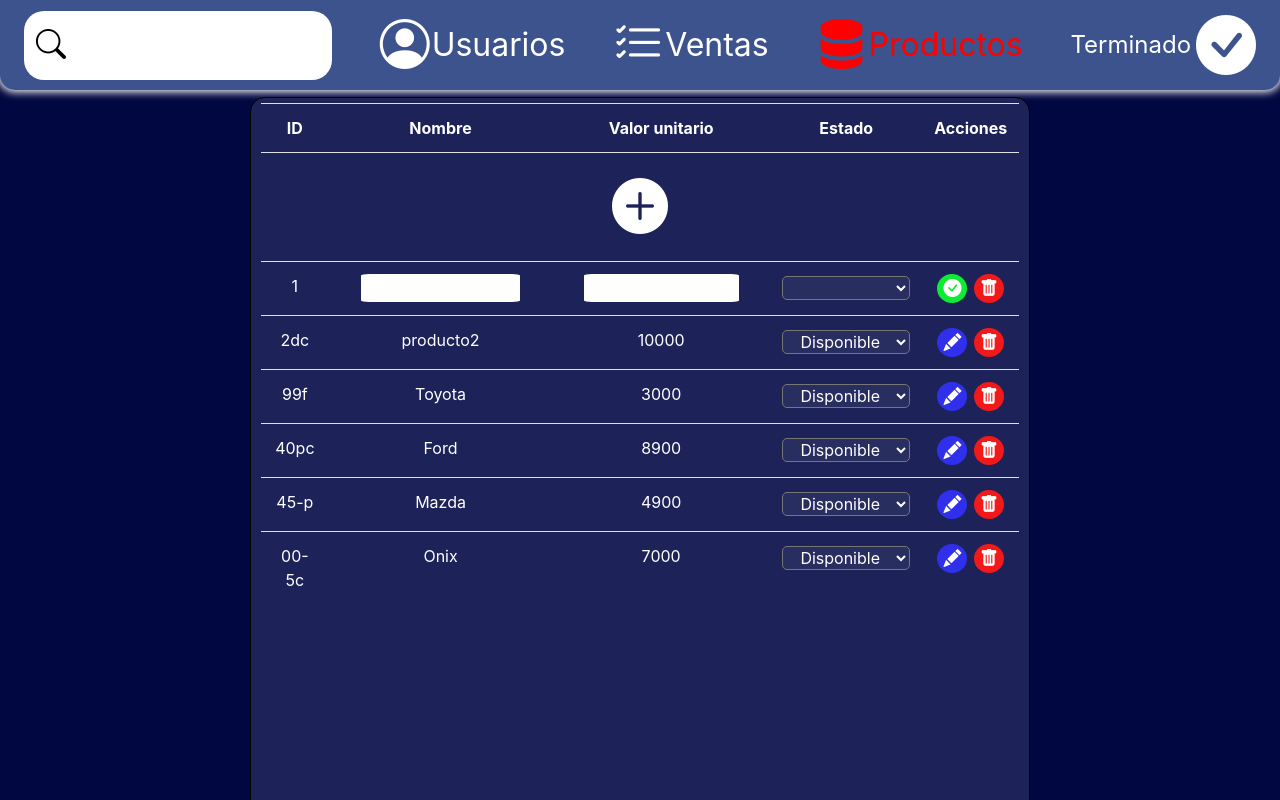
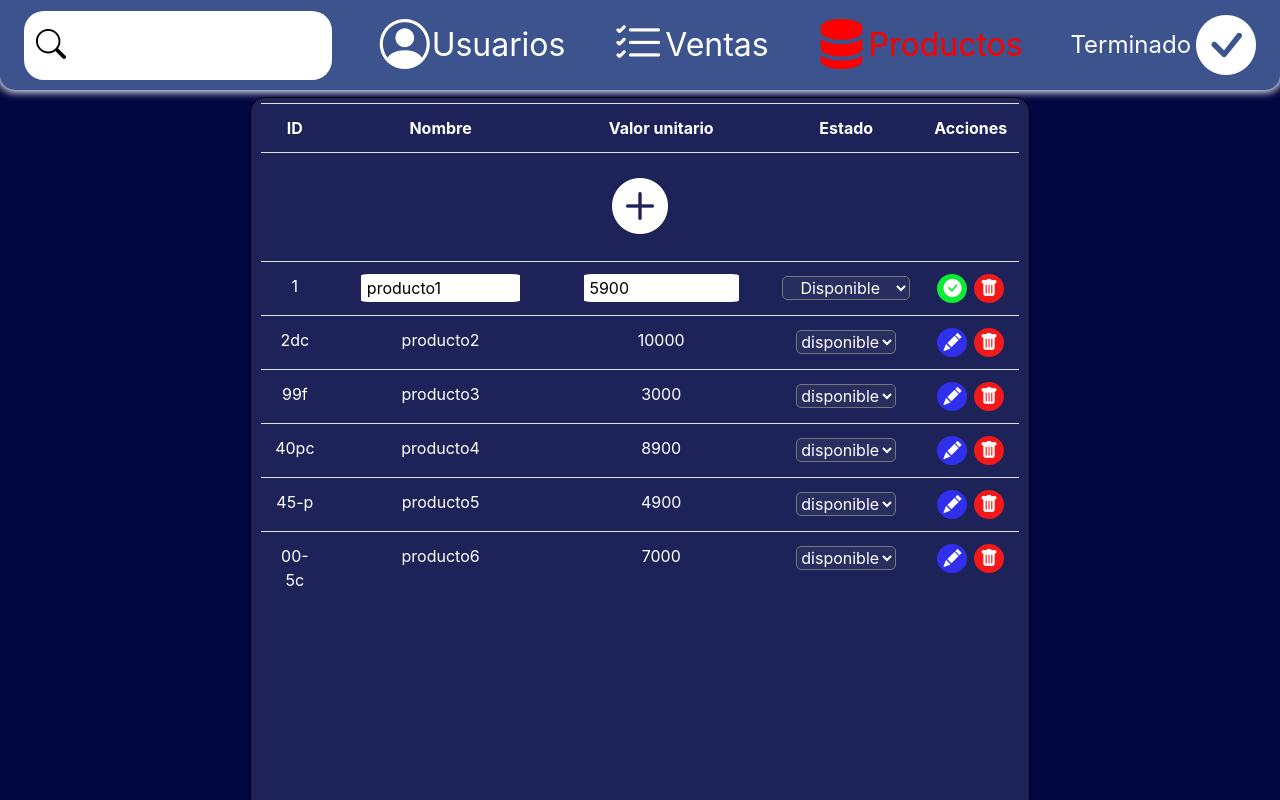
Before and after one commit to Alexcastr/deveApps, a React (Create React App) app: page /productos in a window 1280 px wide. Both pictures are taken after a click on the button 924 px from the left and 288 px from the top of the page. Built offline with nearby package versions, Linux system fonts and the light colour scheme.

Commit message:
capturar los datos de un select

```diff
--- a/src/Components/bodyProduct.jsx
+++ b/src/Components/bodyProduct.jsx
@@ -2,40 +2,43 @@ import { Link } from "react-router-dom";
 import { useState, useEffect } from "react";
 import { nanoid } from "nanoid";
 
-
-const Bodyproduct =()=>{
-
-const productList =
-[
+const Bodyproduct = () => {
+  const productList = [
     {
       id: "1",
       name: "producto1",
       value: 5900,
+      selection: "disponible",
     },
     {
       id: "2dc",
       name: "producto2",
       value: 10000,
+      selection: "disponible",
     },
     {
       id: "99f",
-  name: "Toyota",
+      name: "producto3",
       value: 3000,
+      selection: "disponible",
     },
     {
       id: "40pc",
-  name: "Ford",
+      name: "producto4",
       value: 8900,
+      selection: "disponible",
     },
     {
       id: "45-p",
-  name: "Mazda",
+      name: "producto5",
       value: 4900,
+      selection: "disponible",
     },
     {
       id: "00-5c",
-  name: "Onix",
+      name: "producto6",
       value: 7000,
+      selection: "disponible",
     },
   ];
   const [products, setProducts] = useState([]);
@@ -44,13 +47,27 @@ useEffect(() => {
     setProducts(productList);
   }, []);
 
-return(
-  <TableList productList={products}/>
-)
+  return <TableList productList={products} />;
+};
+
+const ProductRow = ({ product }) => {
+  const [edit, setEdit] = useState(false);
+  const [infoNewProduct, setInfoNewProduct] = useState({
+    name: product.name,
+    value: product.value,
+    selection: product.selection,
+  });
+
+  const updateProduct = () => {
+    console.log(infoNewProduct);
+  };
+
+  const getSelected = () => {
+    const combo = document.getElementById("list")
+    const selected = combo.options[combo.selectedIndex].text;
+    setInfoNewProduct({...infoNewProduct, selection:selected})
+    return(infoNewProduct)
   }
-
-const FilaProducto = ({ product }) => {
-  const [edit, setEdit] = useState(false);
 
   return (
     <tr class="fila_impar">
@@ -58,24 +75,38 @@ const FilaProducto = ({ product }) => {
         <>
           <td>{product.id}</td>
           <td>
-            <input className="editInput" type="text" />
+            <input
+              className="editInput"
+              type="text"
+              defaultValue={infoNewProduct.name}
+              onClick={(e) =>
+                setInfoNewProduct({ ...infoNewProduct, name: e.target.value })
+              }
+            />
           </td>
           <td>
-            <input className="editInput" type="number" />
+            <input
+              className="editInput"
+              type="number"
+              defaultValue={infoNewProduct.value}
+              onClick={(e) =>
+                setInfoNewProduct({ ...infoNewProduct, value: e.target.value })
+              }
+            />
           </td>
           <td>
             {" "}
             <div class="btn-group">
-              <select>
-                <option>Disponible</option>
-                <option>No Disponible</option>
+              <select id="list" name="list" onChange={()=>getSelected()}>
+                <option value="Disponible">Disponible</option>
+                <option value="No Disponible">No Disponible</option>
               </select>
               <div class="dropdown-menu"></div>
             </div>
           </td>
           <td>
             <div className="iconActions">
-              <button className="confirmButton">
+              <button onClick={() => updateProduct()} className="confirmButton">
                 <i
                   onClick={() => setEdit(!edit)}
                   class="bi bi-check-circle-fill"
@@ -97,9 +128,8 @@ const FilaProducto = ({ product }) => {
             <div class="btn-group">
               <select>
                 <option selected disabled>
-                  Disponible
+                  {product.selection}
                 </option>
-                <option disabled>No Disponible</option>
               </select>
               <div class="dropdown-menu"></div>
             </div>
@@ -141,7 +171,7 @@ const TableList = ({ productList }) => {
           </tr>
           <tbody>
             {productList.map((product) => {
-              return <FilaProducto key={nanoid} product={product} />;
+              return <ProductRow key={nanoid} product={product} />;
             })}
           </tbody>
         </table>
```
Lines whose indentation alone changed are shown as unchanged.
